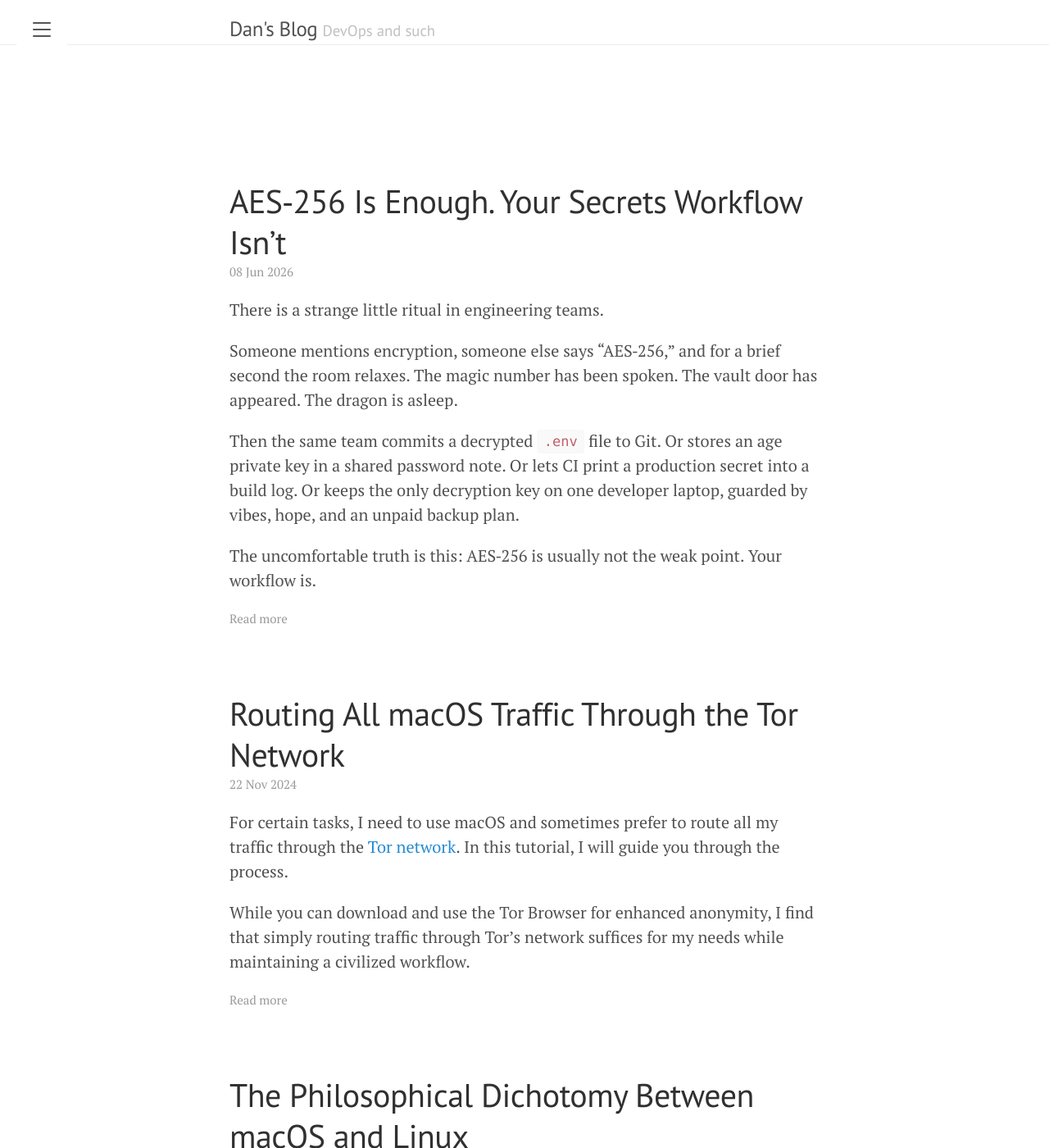
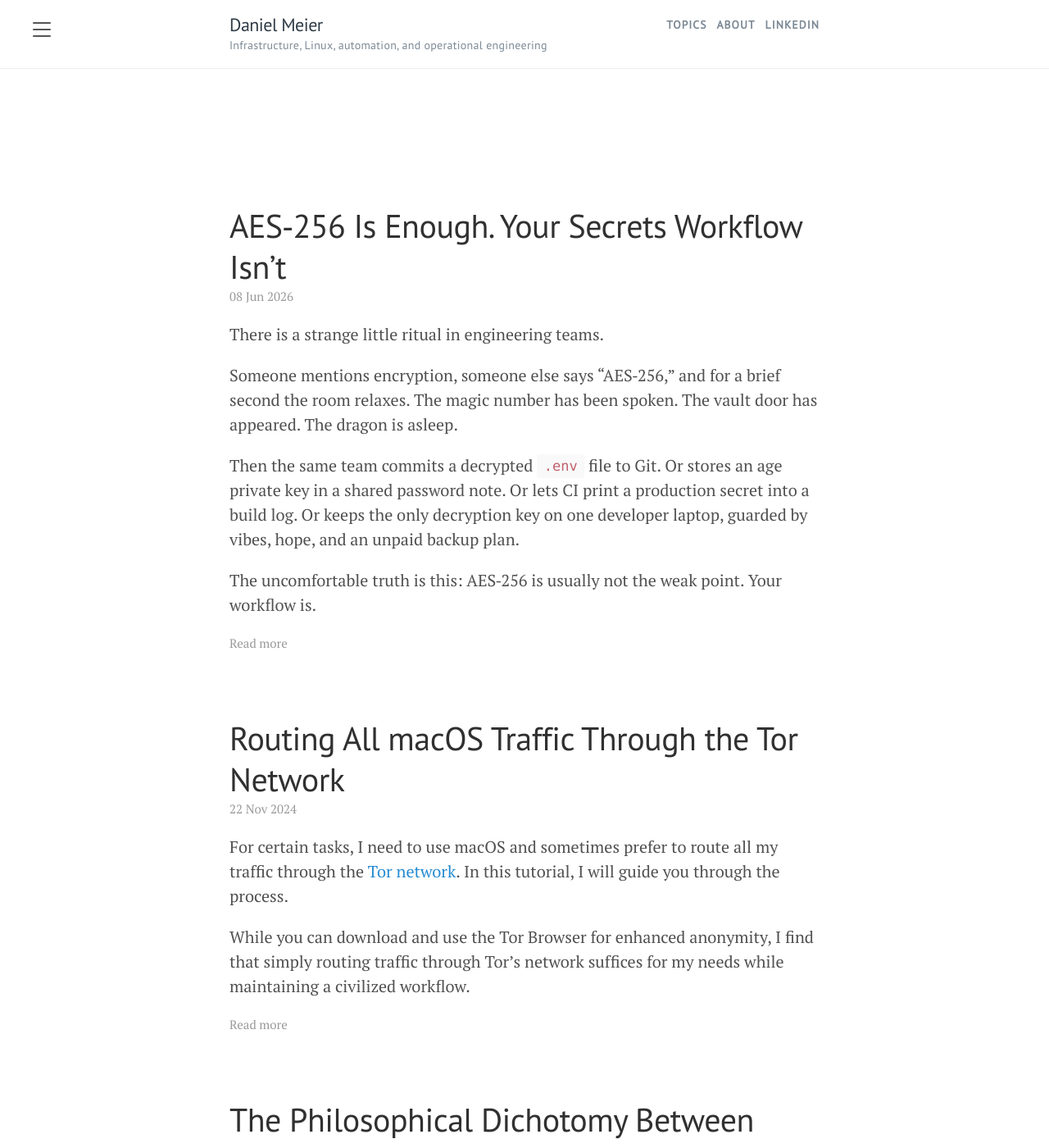
Before and after one commit to dme86/dme86.github.io, a Jekyll site: the page built from index.html, in a window 1280 px wide and 1400 px high. Shown: the whole window at 82% size. Built offline with Jekyll 4.4.1, drawn with Linux system fonts in a browser that asks for light colours; the list of posts is cut into pages by our own code.

Commit message:
Refine site header branding and navigation

```diff
--- a/_layouts/default.html
+++ b/_layouts/default.html
@@ -11,10 +11,18 @@
 
     <div class="masthead">
       <div class="container masthead-content">
-        <h3 class="masthead-title">
-          <a href="{{ site.baseurl }}/" title="Home">{{ site.title }}</a>
-          <small>{{ site.tagline }}</small>
-        </h3>
+        <div class="masthead-brand">
+          <h3 class="masthead-title">
+            <a href="{{ site.baseurl }}/" title="Home">Daniel Meier</a>
+          </h3>
+          <small class="masthead-tagline">Infrastructure, Linux, automation, and operational engineering</small>
+        </div>
+
+        <nav class="masthead-nav" aria-label="Primary">
+          <a href="{{ '/topics/' | absolute_url }}">Topics</a>
+          <a href="{{ '/about/' | absolute_url }}">About</a>
+          <a href="https://www.linkedin.com/in/dmeier86/" rel="me">LinkedIn</a>
+        </nav>
       </div>
     </div>
 
--- a/public/css/lanyon.css
+++ b/public/css/lanyon.css
@@ -110,18 +110,22 @@ h1, h2, h3, h4, h5, h6 {
   position: fixed;
   top: 0;
   width: 100%;
-  height: 55px;
+  min-height: 78px;
   z-index: 20;
   background: #fff;
-  padding-top:    1rem;
-  padding-bottom: 1rem;
+  padding-top: .9rem;
+  padding-bottom: .9rem;
   margin-bottom: 3rem;
   border-bottom: 1px solid #eee;
 }
 .wrap {
-  padding-top: 5.5rem;
+  padding-top: 7rem;
 }
 .masthead-content {
+  display: flex;
+  align-items: flex-start;
+  justify-content: space-between;
+  gap: 1rem;
   background: #fff;
   -webkit-transition: -webkit-transform .3s ease-in-out;
           transition: transform .3s ease-in-out;
@@ -129,27 +133,73 @@ h1, h2, h3, h4, h5, h6 {
       -ms-backface-visibility: hidden;
           backface-visibility: hidden;
 }
+.masthead-brand {
+  min-width: 0;
+}
 .masthead-title {
   margin-top: 0;
-  margin-bottom: 0;
+  margin-bottom: .2rem;
   color: #505050;
+  font-size: 1.1rem;
+  line-height: 1.1;
 }
 .masthead-title a {
-  color: #505050;
+  color: #2f3b46;
 }
-.masthead-title small {
-  font-size: 75%;
+.masthead-tagline {
+  display: block;
+  font-family: "PT Sans", Helvetica, Arial, sans-serif;
+  font-size: .7rem;
   font-weight: 400;
-  color: #c0c0c0;
-  letter-spacing: 0;
+  color: #7d8a96;
+  letter-spacing: .02em;
+  line-height: 1.35;
+}
+.masthead-nav {
+  display: flex;
+  flex-wrap: wrap;
+  justify-content: flex-end;
+  gap: .6rem;
+  padding-top: .1rem;
+  font-family: "PT Sans", Helvetica, Arial, sans-serif;
+}
+.masthead-nav a {
+  font-size: .68rem;
+  font-weight: 700;
+  letter-spacing: .08em;
+  text-transform: uppercase;
+  color: #7a8794;
+}
+.masthead-nav a:hover,
+.masthead-nav a:focus {
+  color: #3e4f5e;
+  text-decoration: none;
 }
 
 @media (max-width: 48em) {
-  .masthead-title {
+  .masthead {
+    min-height: 96px;
+  }
+  .wrap {
+    padding-top: 8rem;
+  }
+  .masthead-content {
+    align-items: center;
+    flex-direction: column;
+    gap: .35rem;
+  }
+  .masthead-brand {
     text-align: center;
   }
-  .masthead-title small {
-    display: none;
+  .masthead-title {
+    margin-bottom: .15rem;
+    text-align: center;
+  }
+  .masthead-tagline {
+    display: block;
+  }
+  .masthead-nav {
+    justify-content: center;
   }
 }
 
```
